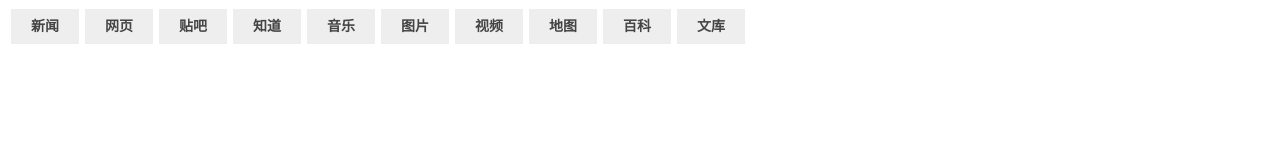
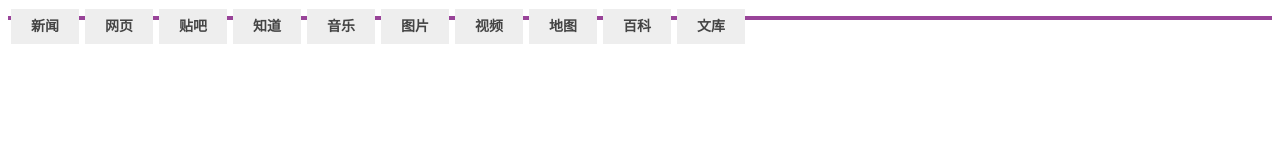
Before and after one commit to 1264673023/1264673023.github.io, a plain HTML site: page 菜单.html in a window 1280 px wide. Drawn offline with Linux system fonts and the light colour scheme.

Commit message:
Update 菜单.html

```diff
--- a/菜单.html
+++ b/菜单.html
@@ -6,7 +6,7 @@
   <style>
     .menu{
        list-style-type: none;
-       border-bottom: 4px soild #949;
+       border-bottom: 4px solid #949;
       padding:0;
     }
     .menu li{
```
